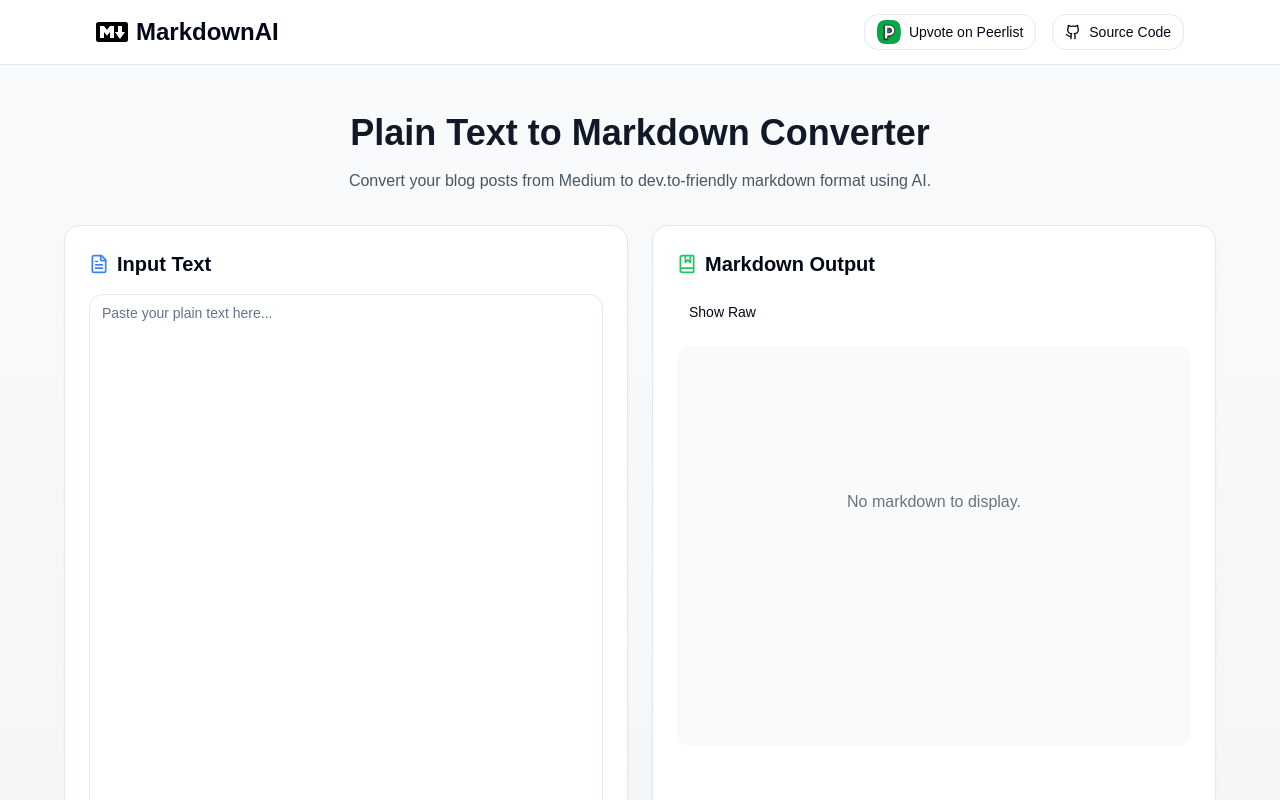
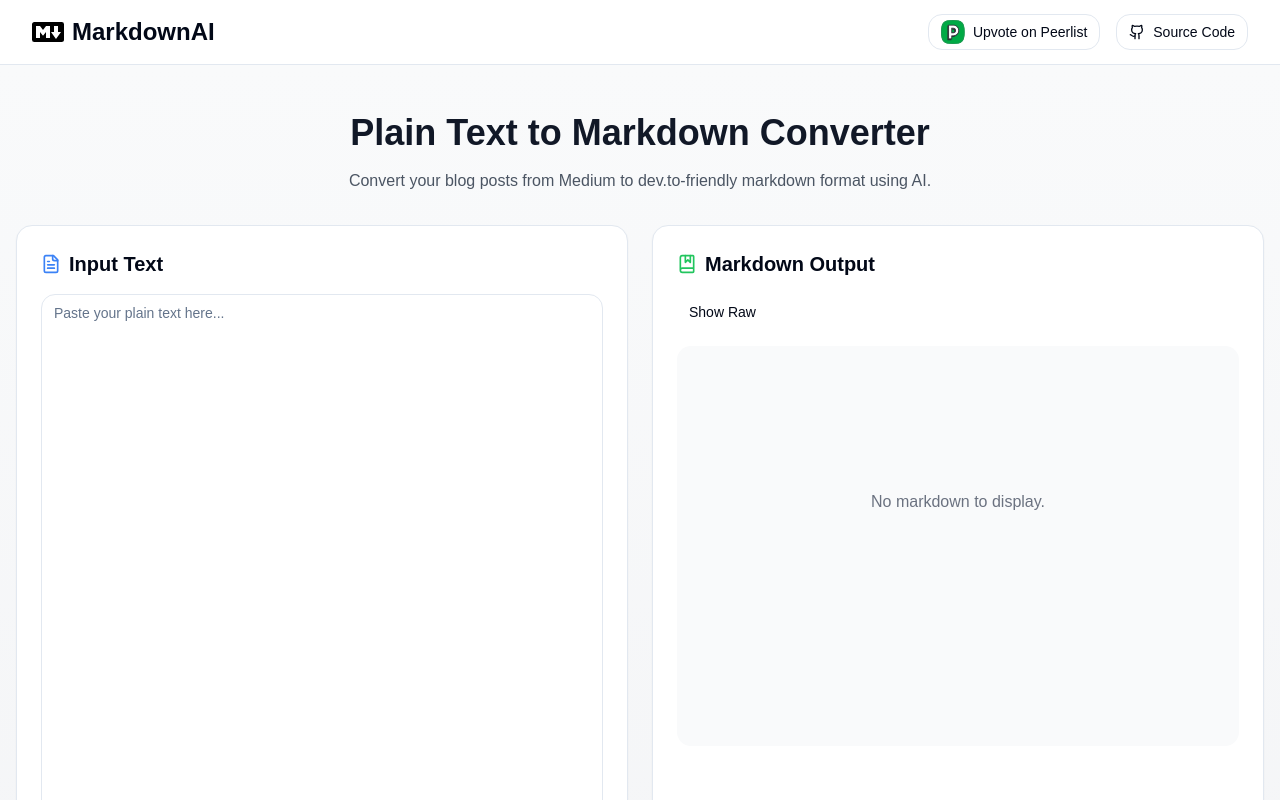
Before and after one commit to suryanshsingh2001/devmd, a Next.js app: page / in a window 1280 px wide. Shown: the top 800 px of the page. Built offline with nearby package versions, Linux system fonts and the light colour scheme.

Commit message:
Add layout changes

```diff
--- a/app/page.tsx
+++ b/app/page.tsx
@@ -82,7 +82,7 @@
 
   return (
     <main className="min-h-screen bg-gradient-to-b from-gray-50 to-gray-100 dark:from-gray-900 dark:to-gray-800 py-12 px-4">
-      <div className="max-w-6xl mx-auto space-y-8">
+      <div className="max-w-7xl mx-auto space-y-8">
         <div className="text-center space-y-4">
           <h1 className="text-4xl font-bold text-gray-900 dark:text-white">
             Plain Text to Markdown Converter
--- a/components/shared/header.tsx
+++ b/components/shared/header.tsx
@@ -15,7 +15,7 @@
 const Header = () => {
   return (
     <header className="border-b">
-      <nav className="mx-auto max-w-6xl px-4 sm:px-6 lg:px-8">
+      <nav className="mx-auto max-w-7xl px-4 sm:px-6 lg:px-8">
         <div className="flex h-16 items-center justify-between">
           {/* Logo */}
           <div className="flex-shrink-0">
```
